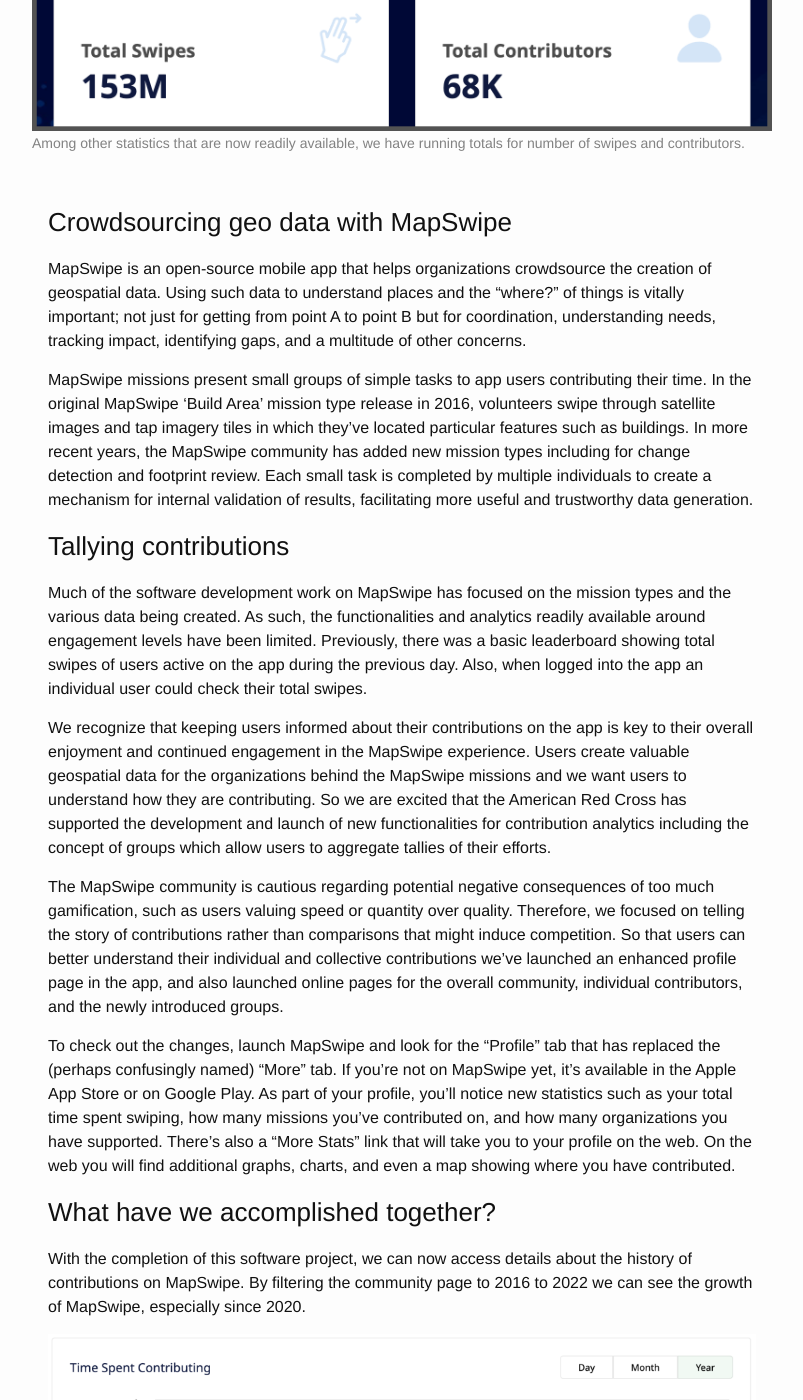
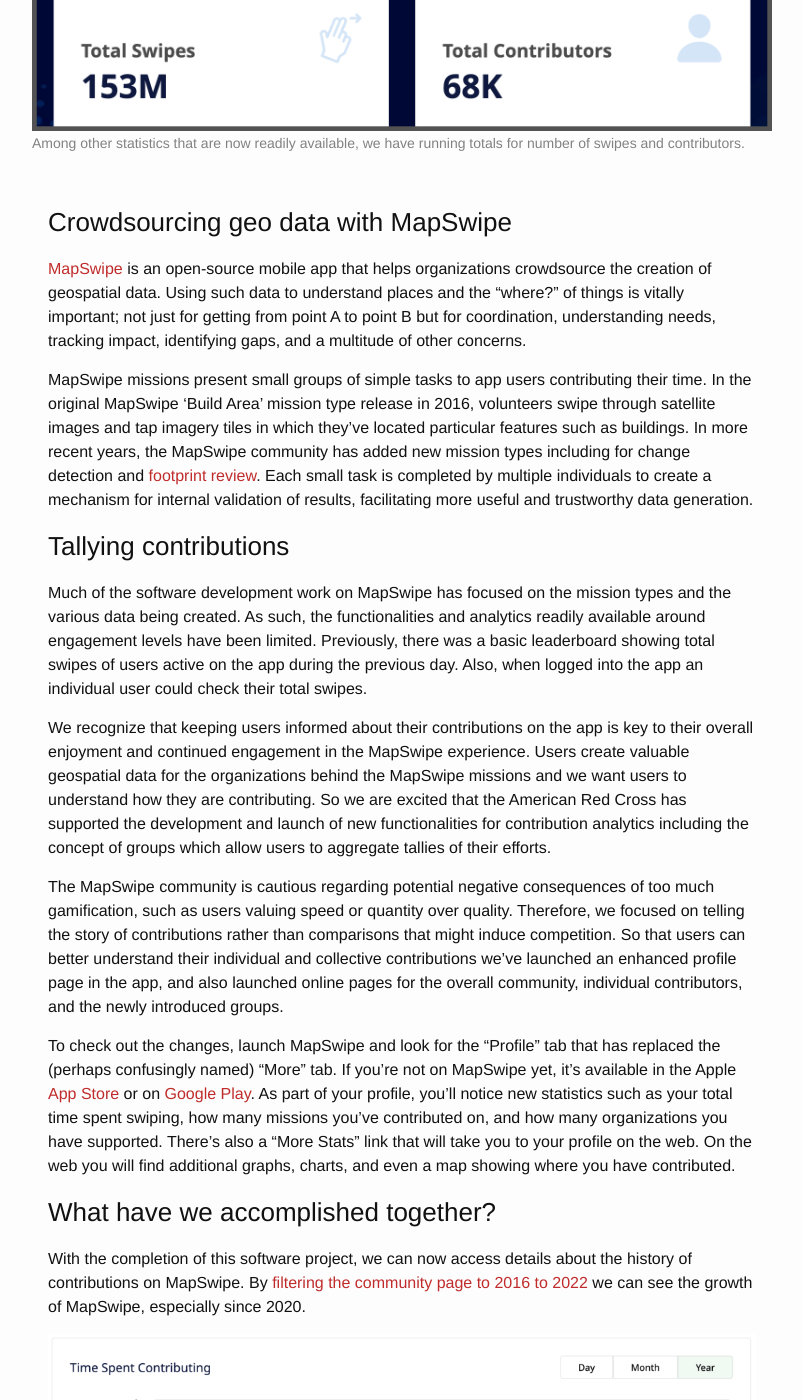
Before and after one commit to AmericanRedCross/americanredcross.github.com, a Jekyll site: the page built from _posts/2023-01-31-mapswipe-analytics-and-groups.md, in a window 1280 px wide and 1400 px high, scrolled down 487 px. Shown: the whole window, without its empty margins (238-1041 px from the left). Built offline with Jekyll 4.4.1, drawn with Linux system fonts in a browser that asks for light colours; part of the change alters nothing that is shown.

```diff
--- a/_posts/2023-01-31-mapswipe-analytics-and-groups.md
+++ b/_posts/2023-01-31-mapswipe-analytics-and-groups.md
@@ -15,9 +15,9 @@ tags:
 
 ## Crowdsourcing geo data with MapSwipe
 
-MapSwipe is an open-source mobile app that helps organizations crowdsource the creation of geospatial data. Using such data to understand places and the “where?” of things is vitally important; not just for getting from point A to point B but for coordination, understanding needs, tracking impact, identifying gaps, and a multitude of other concerns.
+[MapSwipe](https://mapswipe.org/) is an open-source mobile app that helps organizations crowdsource the creation of geospatial data. Using such data to understand places and the “where?” of things is vitally important; not just for getting from point A to point B but for coordination, understanding needs, tracking impact, identifying gaps, and a multitude of other concerns.
 
-MapSwipe missions present small groups of simple tasks to app users contributing their time. In the original MapSwipe ‘Build Area’ mission type release in 2016, volunteers swipe through satellite images and tap imagery tiles in which they’ve located particular features such as buildings. In more recent years, the MapSwipe community has added new mission types including for change detection and footprint review. Each small task is completed by multiple individuals to create a mechanism for internal validation of results, facilitating more useful and trustworthy data generation.
+MapSwipe missions present small groups of simple tasks to app users contributing their time. In the original MapSwipe ‘Build Area’ mission type release in 2016, volunteers swipe through satellite images and tap imagery tiles in which they’ve located particular features such as buildings. In more recent years, the MapSwipe community has added new mission types including for change detection and [footprint review](/2022/01/25/changes-to-mapswipe-for-a-changing-world/). Each small task is completed by multiple individuals to create a mechanism for internal validation of results, facilitating more useful and trustworthy data generation.
 
 ## Tallying contributions
 
@@ -27,11 +27,11 @@ We recognize that keeping users informed about their contributions on the app is
 
 The MapSwipe community is cautious regarding potential negative consequences of too much gamification, such as users valuing speed or quantity over quality. Therefore, we focused on telling the story of contributions rather than comparisons that might induce competition. So that users can better understand their individual and collective contributions we’ve launched an enhanced profile page in the app, and also launched online pages for the overall community, individual contributors, and the newly introduced groups.
 
-To check out the changes, launch MapSwipe and look for the “Profile” tab that has replaced the (perhaps confusingly named) “More” tab. If you’re not on MapSwipe yet, it’s available in the Apple App Store or on Google Play. As part of your profile, you’ll notice new statistics such as your total time spent swiping, how many missions you’ve contributed on, and how many organizations you have supported. There’s also a “More Stats” link that will take you to your profile on the web. On the web you will find additional graphs, charts, and even a map showing where you have contributed.
+To check out the changes, launch MapSwipe and look for the “Profile” tab that has replaced the (perhaps confusingly named) “More” tab. If you’re not on MapSwipe yet, it’s available in the Apple [App Store](https://itunes.apple.com/us/app/mapswipe/id1133855392?ls=1&mt=8) or on [Google Play](https://play.google.com/store/apps/details?id=org.missingmaps.mapswipe). As part of your profile, you’ll notice new statistics such as your total time spent swiping, how many missions you’ve contributed on, and how many organizations you have supported. There’s also a “More Stats” link that will take you to your profile on the web. On the web you will find additional graphs, charts, and even a map showing where you have contributed.
 
 ## What have we accomplished together?
 
-With the completion of this software project, we can now access details about the history of contributions on MapSwipe. By filtering the community page to 2016 to 2022 we can see the growth of MapSwipe, especially since 2020.
+With the completion of this software project, we can now access details about the history of contributions on MapSwipe. By [filtering the community page to 2016 to 2022](https://community.mapswipe.org/?from=2016-07-16&to=2022-12-31) we can see the growth of MapSwipe, especially since 2020.
 
 ![graph of time spend contributing by users of MapSwipe per year](/img/posts/20230131_contributions-graph.png)
 <br><span class="post-caption">After several comparable years for total time spent by users contributing on MapSwipe, there has been an increase, especially in 2022.</span>
```
